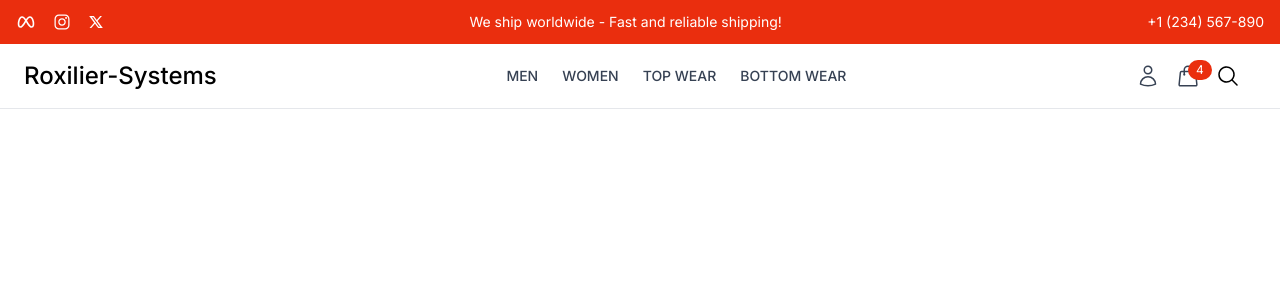
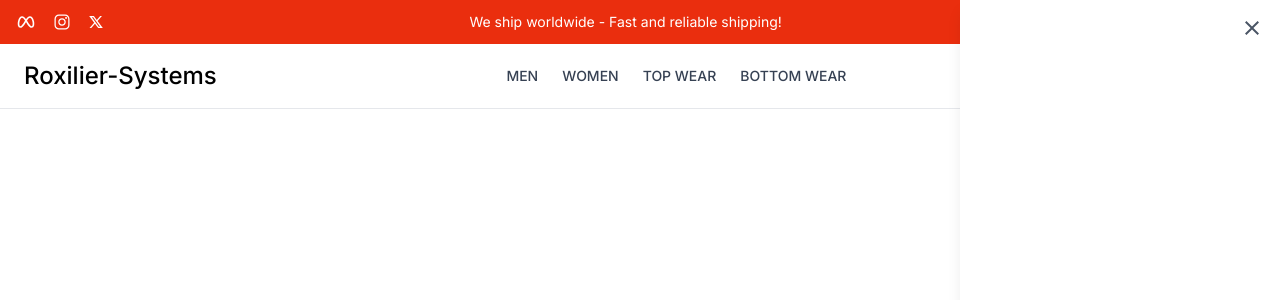
Before and after one commit to ManoranjanJena24/Roxilier-System-Assignment, a React (Vite) app in the folder frontend/: page / in a window 1280 px wide. Shown: the top 300 px of the page. Built offline with nearby package versions, Linux system fonts and the light colour scheme; a web font is replaced by a local one.

Commit message:
Working on the Toggle cart button

```diff
--- a/frontend/src/components/Common/Navbar.jsx
+++ b/frontend/src/components/Common/Navbar.jsx
@@ -2,6 +2,7 @@
 import { Link } from 'react-router-dom'
 import {HiOutlineUser, HiOutlineShoppingBag,HiBars3BottomRight} from 'react-icons/hi2'
 import SearchBar from './SearchBar';
+import CartDrawer from '../Layout/CartDrawer';
 
 const Navbar = () => {
   return (
@@ -64,6 +65,8 @@
           </button>
         </div>
       </nav>
+      <CartDrawer/>
+
     </>
   );
 }
--- /dev/null
+++ b/frontend/src/components/Layout/CartDrawer.jsx
@@ -0,0 +1,24 @@
+import React, { useState } from 'react'
+import { IoMdClose } from 'react-icons/io'
+
+const CartDrawer = () => {
+    const [drawerOpen,setDrawerOpen]=useState(true)
+
+    const toggleCartDrawer =()=>{
+        setDrawerOpen(!drawerOpen)
+    }
+  return (
+    <div className={`fixed top-0 right-0 w-3/4 sm:w-1/2 md:w-1/4 h-full bg-white shadow-lg transform transition-transform duration-300 flex flex-col z-50 ${drawerOpen? "translate-x-0":"translate-x-full"}`}>
+        {/* Close Button  */}
+        <div className='flex justify-end p-4'>
+            <button onClick={toggleCartDrawer}>
+                <IoMdClose className='h-6 w-6 text-gray-600'/>
+            </button>
+        </div>
+
+
+    </div>
+  )
+}
+
+export default CartDrawer
```
